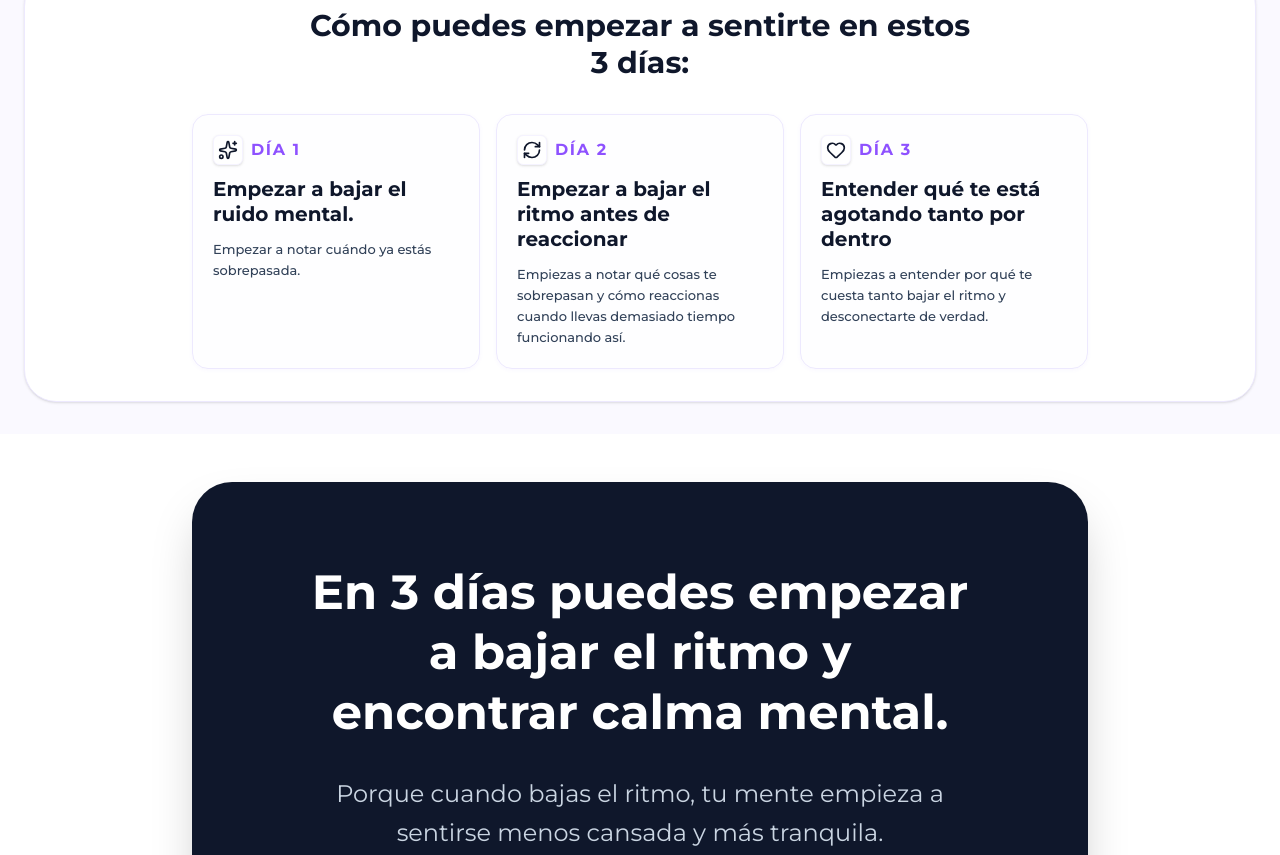
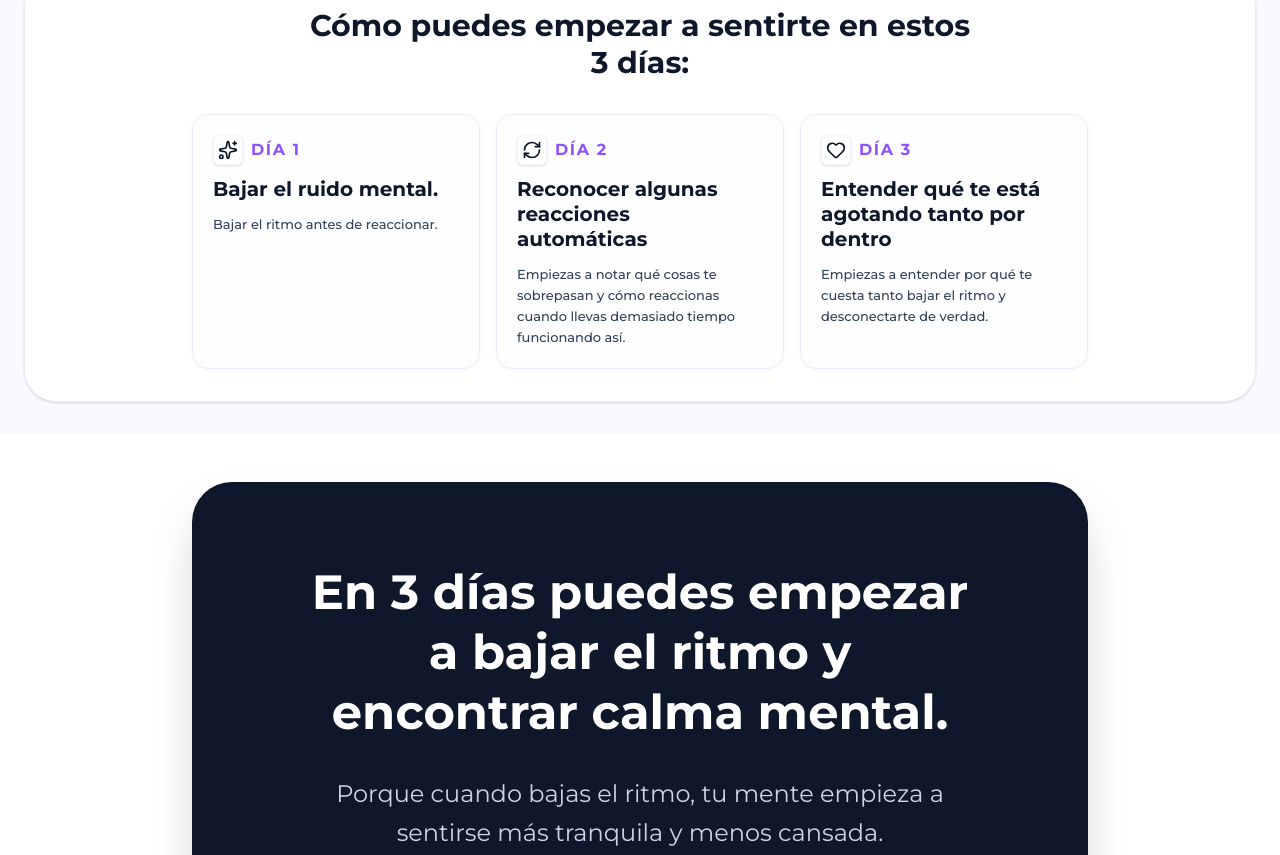
Before and after one commit to cursossolange/despierta-72h, a React (Vite) app: page / in a window 1280 px wide. Shown: the part 3165-4020 px from the top of the page. Built offline with nearby package versions, Linux system fonts and the light colour scheme; no server answers.

Commit message:
Update LandingPage.tsx

```diff
--- a/src/components/LandingPage.tsx
+++ b/src/components/LandingPage.tsx
@@ -319,13 +319,13 @@ Un espacio breve para bajar el ritmo y sentirte un poco más en calma.
     {[
      {
   day: "Día 1",
-  title: "Empezar a bajar el ruido mental.",
-  sub: "Empezar a notar cuándo ya estás sobrepasada.",
+  title: "Bajar el ruido mental.",
+  sub: "Bajar el ritmo antes de reaccionar.",
  icon: <Sparkles className="w-5 h-5" />,
 },
 {
   day: "Día 2",
-  title: "Empezar a bajar el ritmo antes de reaccionar",
+  title: "Reconocer algunas reacciones automáticas",
     sub: "Empiezas a notar qué cosas te sobrepasan y cómo reaccionas cuando llevas demasiado tiempo funcionando así.",
  icon: <RefreshCw className="w-5 h-5" />,
 },
@@ -375,7 +375,7 @@ Un espacio breve para bajar el ritmo y sentirte un poco más en calma.
 
 <p className="text-lg md:text-2xl text-slate-300 leading-relaxed max-w-3xl mx-auto">
   Porque cuando bajas el ritmo,
-tu mente empieza a sentirse menos cansada y más tranquila.
+tu mente empieza a sentirse más tranquila y menos cansada.
 </p>
 
 </div>
```
